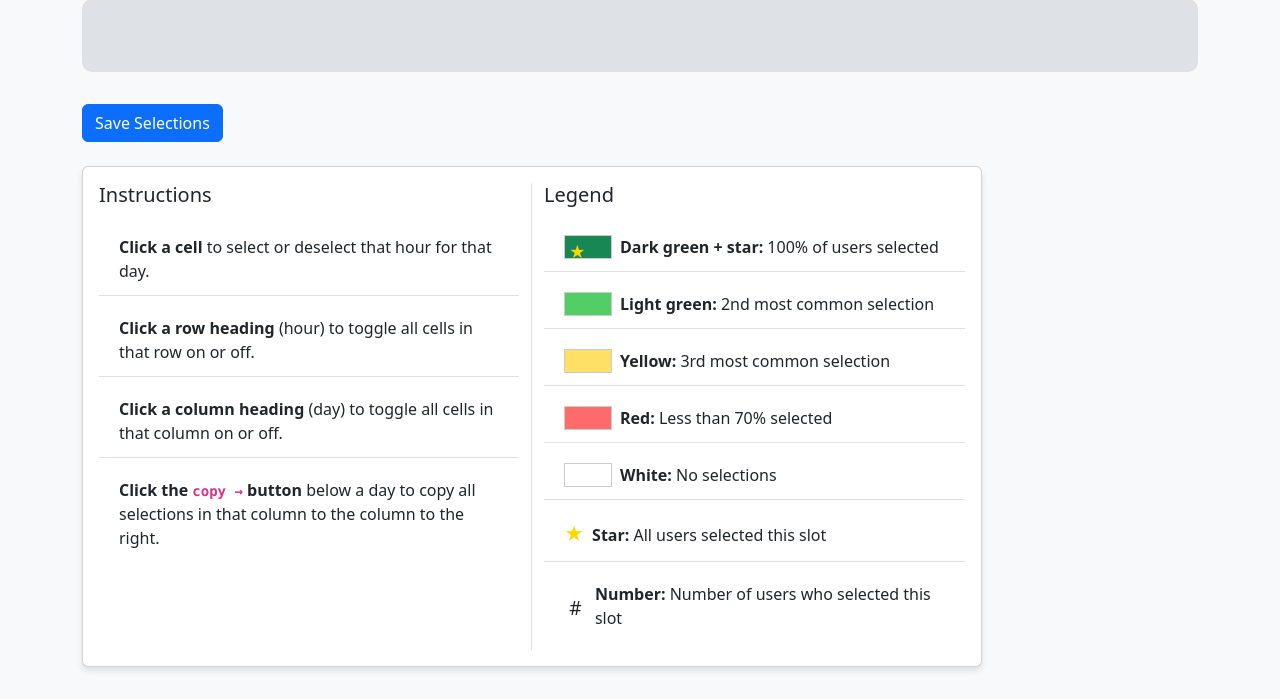
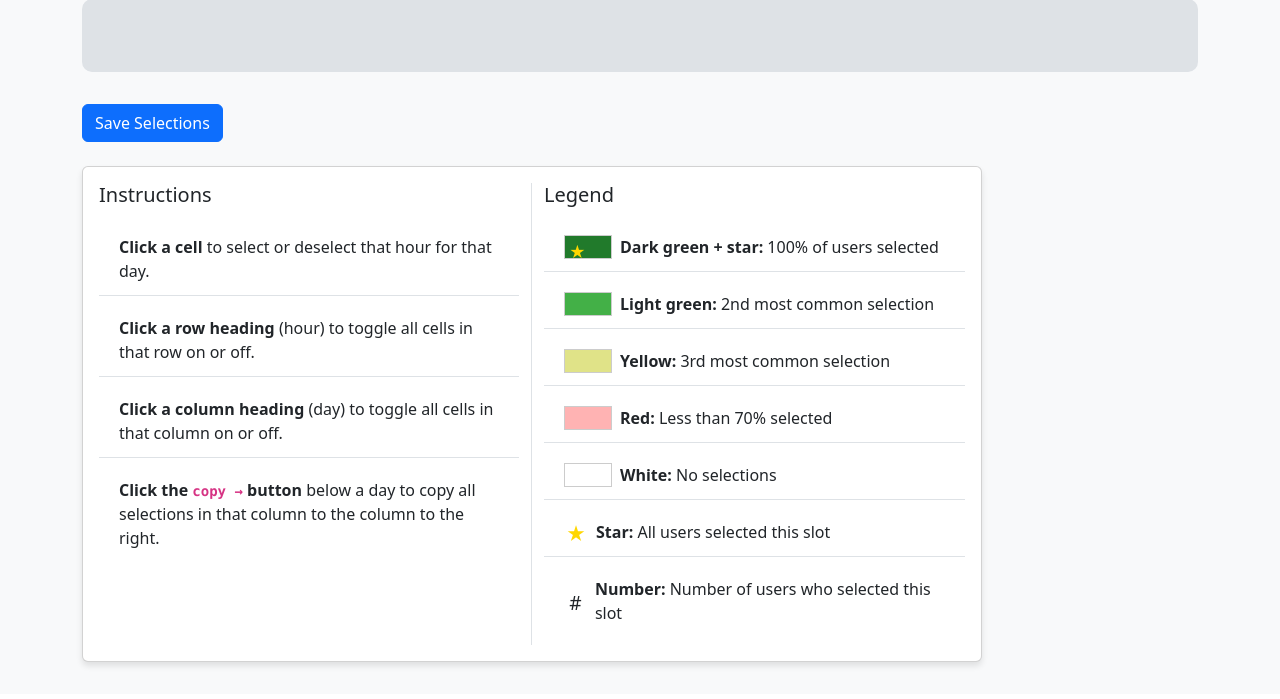
Before and after one commit to League-Labs/scheduler, a Flask app: template templates/team.html in a window 1280 px wide. Shown: the part 167-866 px from the top of the page. After the commit the page ends 835 px from the top, so only its background shows below. Run offline with Flask 3, Linux system fonts and the light colour scheme; the visitor is signed in with stand-in values (Sample User, id 1); the template is opened without the code that fills it: most values are stand-ins (such as "Sample title", 1, 10 or a date in 2020).

Commit message:
Refactor application to use MongoDB for session storage and implement custom MongoStorage class for OAuth token management. Update requirements to include Flask-Session-Mongo. Enhance team UI with improved styling and instructions.

```diff
--- a/app.py
+++ b/app.py
@@ -1,5 +1,6 @@
 from flask import Flask, session, redirect, url_for, request, jsonify, render_template
 from flask.sessions import SecureCookieSessionInterface
+from flask_session import Session
 import json
 from collections import defaultdict
 import os
@@ -9,6 +10,7 @@
 from urllib.parse import urlparse, urlunparse, parse_qs, urlencode
 import logging
 from pymongo import MongoClient
+from mongo import MongoStorage
 
 def init_app():
     # Load environment variables from .env
@@ -53,6 +55,10 @@
     app.login_user = login_user
 
     def logout_user():
+        if 'user' in session:
+            session.pop('user')
+        if 'current_team' in session:
+            session.pop('current_team')
         session.clear()
     app.logout_user = logout_user
 
@@ -64,25 +70,34 @@
     GITHUB_CLIENT_ID = os.environ.get('GITHUB_OAUTH_CLIENT_ID')
     GITHUB_CLIENT_SECRET = os.environ.get('GITHUB_OAUTH_CLIENT_SECRET')
 
-    # Configure session cookie for HTTPS
-    app.config['SESSION_COOKIE_SECURE'] = True
-    app.config['SESSION_COOKIE_SAMESITE'] = 'Lax'
+    # Connect to MongoDB
+    client = MongoClient(os.environ.get('MONGO_URI'))
+    default_db = client.get_default_database()
+    db = default_db if default_db is not None else client['scheduler']
+    app.db = db
 
-    # Configure Flask-Dance to use HTTPS for OAuth callback
+    # Configure MongoDB for session storage
+    app.config['SESSION_TYPE'] = 'mongodb'
+    app.config['SESSION_MONGODB'] = client
+    app.config['SESSION_MONGODB_DB'] = db.name
+    app.config['SESSION_MONGODB_COLLECT'] = 'sessions'
+    app.config['SESSION_PERMANENT'] = True
+    app.config['PERMANENT_SESSION_LIFETIME'] = 3600  # 1 hour session lifetime
+    app.config['SESSION_USE_SIGNER'] = True
+
+    # Initialize Flask-Session
+    Session(app)
+
+    # Configure Flask-Dance to use HTTPS for OAuth callback with custom MongoDB storage
     github_bp = make_github_blueprint(
         client_id=GITHUB_CLIENT_ID,
         client_secret=GITHUB_CLIENT_SECRET,
         redirect_to='github_authorized',
         redirect_url=None,  # Let Flask-Dance build the URL based on app config
         scope='user:email',
+        storage=MongoStorage()
     )
     app.register_blueprint(github_bp, url_prefix="/login")
-
-
-    client = MongoClient( os.environ.get('MONGO_URI'))
-    default_db = client.get_default_database()
-    db = default_db if default_db is not None else client['scheduler']
-    app.db = db
 
     init_db(db)
 
@@ -157,11 +172,14 @@
         if not user:
             return jsonify({'error': 'Authentication required'}), 401
         return f(*args, **kwargs)
-    return decorated_function
-
-# --- Login route override to use Github login ---
+    return decorated_function    # --- Login route override to use Github login ---
 @app.route('/login')
 def login():
+    # Check if already logged in
+    user = app.get_current_user()
+    if user:
+        return redirect(url_for('index'))
+
     if github.authorized:
         user_resp = github.get('/user')
         if user_resp.ok:
@@ -174,13 +192,36 @@
 @app.route('/login/github/authorized')
 def github_authorized():
     if not github.authorized:
-        return redirect(url_for('login'))
-    user_resp = github.get('/user')
-    if not user_resp.ok:
-        return 'Failed to fetch user info from Github', 400
-    app.login_user(user_resp.json().get('login'))
-    next_url = session.pop('next', url_for('index'))
-    return redirect(next_url)
+        logger.error("GitHub OAuth not authorized in callback")
+        return redirect(url_for('github.login'))
+
+    try:
+        user_resp = github.get('/user')
+        if not user_resp.ok:
+            logger.error(f"Failed to fetch user from GitHub: {user_resp.text}")
+            return 'Failed to fetch user info from Github', 400
+
+        github_username = user_resp.json().get('login')
+        if not github_username:
+            logger.error("No username found in GitHub response")
+            return 'No username found in GitHub response', 400
+
+        logger.info(f"Successful GitHub login for user: {github_username}")
+        app.login_user(github_username)
+
+        # Store GitHub user in the database
+        db = app.db
+        db.users.update_one(
+            {'username': github_username},
+            {'$set': {'username': github_username, 'github_data': user_resp.json()}},
+            upsert=True
+        )
+
+        next_url = session.pop('next', url_for('index'))
+        return redirect(next_url)
+    except Exception as e:
+        logger.exception("Error in GitHub authorization callback")
+        return f"Error during GitHub login: {str(e)}", 500
 
 # --- Hello route ---
 @app.route('/hello')
@@ -272,7 +313,13 @@
     # Clear any other session data that might remain
     session.clear()
 
-    return redirect(url_for('index'))
+    # Create a response that will delete the session cookie
+    response = redirect(url_for('index'))
+
+    # Delete the session cookie by setting its expiration to immediately
+    response.set_cookie('session', '', expires=0)
+
+    return response
 
 
 # In your Flask app, ensure the database is initialized on startup if not present
--- a/requirements.txt
+++ b/requirements.txt
@@ -5,6 +5,7 @@
 Flask-Cors
 flask-dance
 Flask-Session
+Flask-Session-Mongo
 jupyter
 ipykernel
 pymongo
--- a/static/style.css
+++ b/static/style.css
@@ -67,7 +67,8 @@
 }
 .schedule-cell.selected {
     outline: 2px solid #999;
-
+    position: relative;
+    color: #fff;
 }
 .schedule-row {
     display: grid;
@@ -105,7 +106,7 @@
     color: #fff;
 }
 .bg-2nd {
-    background: #b6e388 !important;
+    background: #e0e388 !important;
     color: #222;
 }
 .bg-3rd {
@@ -151,3 +152,74 @@
     z-index: 3;
     pointer-events: none;
 }
+
+/* Team page styling */
+.schedule-grid {
+    display: grid;
+    grid-template-columns: 60px repeat(7, 1fr);
+    grid-template-rows: 45px repeat(14, 1fr);
+    gap: 2px;
+    background: #dee2e6;
+    border-radius: 8px;
+    overflow: hidden;
+}
+
+.instructions .card {
+    box-shadow: 0 4px 6px rgba(0,0,0,0.1);
+}
+
+.instructions .list-group-item {
+    border-left: none;
+    border-right: none;
+    padding: 0.75rem 1.25rem;
+}
+
+.instructions .list-group-item:first-child {
+    border-top: none;
+}
+
+.schedule-header, .schedule-hour, .schedule-cell {
+    background: #fff;
+    text-align: center;
+    padding: 0.5em 0;
+    font-size: 0.95em;
+}
+
+/* Override existing schedule-header for team page */
+.schedule-grid .schedule-header {
+    background: #343a40;
+    color: #fff;
+    font-weight: bold;
+    padding-bottom: 5px;
+    margin-bottom: 5px;
+}
+
+.schedule-grid .schedule-hour {
+    background: #f1f3f4;
+    font-weight: bold;
+}
+
+.schedule-cell.selected::after {
+    content: '';
+    display: block;
+    width: 16px;
+    height: 16px;
+    border-radius: 50%;
+    position: absolute;
+    left: 50%;
+    top: 50%;
+    transform: translate(-50%, -50%);
+}
+
+.star {
+    color: gold;
+    font-size: 1.2em;
+}
+
+.legend-swatch {
+    display: inline-block;
+    width: 24px;
+    height: 24px;
+    text-align: center;
+    font-size: 1.2em;
+}
--- a/templates/team.html
+++ b/templates/team.html
@@ -2,72 +2,6 @@
 {% block title %}Team: {{ team }}{% endblock %}
 {% block head %}
     <script src="{{ url_for('static', filename='app.js') }}" defer></script>
-    <style>
-        .schedule-grid {
-            display: grid;
-            grid-template-columns: 60px repeat(7, 1fr);
-            grid-template-rows: 45px repeat(14, 1fr);
-            gap: 2px;
-            background: #dee2e6;
-            border-radius: 8px;
-            overflow: hidden;
-        }
-        .instructions .card {
-            box-shadow: 0 4px 6px rgba(0,0,0,0.1);
-        }
-        .instructions .list-group-item {
-            border-left: none;
-            border-right: none;
-            padding: 0.75rem 1.25rem;
-        }
-        .instructions .list-group-item:first-child {
-            border-top: none;
-        }
-        .schedule-header, .schedule-hour, .schedule-cell {
-            background: #fff;
-            text-align: center;
-            padding: 0.5em 0;
-            font-size: 0.95em;
-        }
-        .schedule-header {
-            background: #343a40;
-            color: #fff;
-            font-weight: bold;
-            padding-bottom: 5px;
-            margin-bottom: 5px;
-        }
-        .schedule-hour {
-            background: #f1f3f4;
-            font-weight: bold;
-        }
-        .schedule-cell.selected {
-            position: relative;
-            background: #212529;
-            color: #fff;
-        }
-        .schedule-cell.selected::after {
-            content: '';
-            display: block;
-            width: 16px;
-            height: 16px;
-            background: #000;
-            border-radius: 50%;
-            position: absolute;
-            left: 50%;
-            top: 50%;
-            transform: translate(-50%, -50%);
-        }
-        .schedule-cell {
-            cursor: pointer;
-            transition: background 0.2s;
-        }
-        .schedule-cell.bg-100 { background: #198754 !important; color: #fff; }
-        .schedule-cell.bg-1st { background: #51cf66 !important; color: #222; }
-        .schedule-cell.bg-2nd { background: #ffe066 !important; color: #222; }
-        .schedule-cell.bg-3rd { background: #ffc078 !important; color: #222; }
-        .schedule-cell.bg-red { background: #ff6b6b !important; color: #fff; }
-        .star { color: gold; }
-    </style>
 {% endblock %}
 {% block content %}
     <h2>Team: {{ team }}</h2>
@@ -94,31 +28,31 @@
                             <h5 class="card-title mb-3">Legend</h5>
                             <ul class="list-group list-group-flush">
                                 <li class="list-group-item d-flex align-items-center">
-                                    <span class="schedule-cell bg-100 me-2" style="display:inline-block;width:24px;height:24px;"><span class="star">★</span></span>
+                                    <span class="schedule-cell bg-100 me-2 legend-swatch"><span class="star">★</span></span>
                                     <span><b>Dark green + star:</b> 100% of users selected</span>
                                 </li>
                                 <li class="list-group-item d-flex align-items-center">
-                                    <span class="schedule-cell bg-1st me-2" style="display:inline-block;width:24px;height:24px;"></span>
+                                    <span class="schedule-cell bg-1st me-2 legend-swatch"></span>
                                     <span><b>Light green:</b> 2nd most common selection</span>
                                 </li>
                                 <li class="list-group-item d-flex align-items-center">
-                                    <span class="schedule-cell bg-2nd me-2" style="display:inline-block;width:24px;height:24px;"></span>
+                                    <span class="schedule-cell bg-2nd me-2 legend-swatch"></span>
                                     <span><b>Yellow:</b> 3rd most common selection</span>
                                 </li>
                                 <li class="list-group-item d-flex align-items-center">
-                                    <span class="schedule-cell bg-red me-2" style="display:inline-block;width:24px;height:24px;"></span>
+                                    <span class="schedule-cell bg-red me-2 legend-swatch"></span>
                                     <span><b>Red:</b> Less than 70% selected</span>
                                 </li>
                                 <li class="list-group-item d-flex align-items-center">
-                                    <span class="schedule-cell bg-white me-2" style="display:inline-block;width:24px;height:24px;border:1px solid #ccc;"></span>
+                                    <span class="schedule-cell bg-white me-2 legend-swatch" style="border:1px solid #ccc;"></span>
                                     <span><b>White:</b> No selections</span>
                                 </li>
                                 <li class="list-group-item d-flex align-items-center">
-                                    <span class="star me-2" style="color:gold;font-size:1.2em;">★</span>
+                                    <span class="star me-2 legend-swatch">★</span>
                                     <span><b>Star:</b> All users selected this slot</span>
                                 </li>
                                 <li class="list-group-item d-flex align-items-center">
-                                    <span class="me-2" style="font-size:1.2em;width:24px;height:24px;text-align:center;display:inline-block;">#</span>
+                                    <span class="me-2 legend-swatch text-center">#</span>
                                     <span><b>Number:</b> Number of users who selected this slot</span>
                                 </li>
                             </ul>
```
Also changed, not shown: mongo.py (added, +24 -0 lines).
